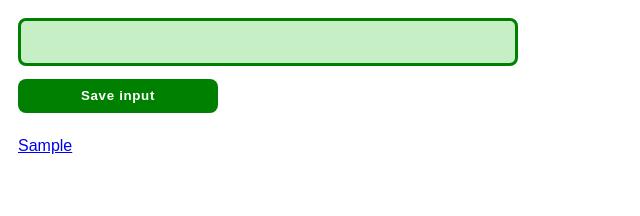
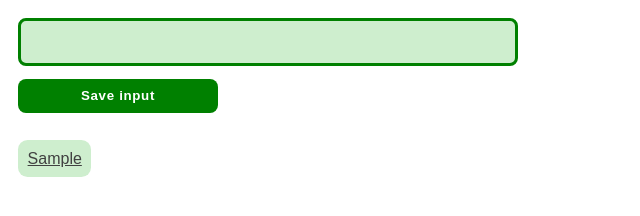
Before and after one commit to MaciejBodnar7/leads-tracker, a plain HTML site: page index.html in a window 1280 px wide. Both pictures are taken after typing "Sample" into the empty fields and a click on the button "Save input". Shown: the whole page, without its empty margins (0-640 px from the left). Drawn offline with Linux system fonts and the light colour scheme.

Commit message:
icon, styling

```diff
--- a/style.css
+++ b/style.css
@@ -1,5 +1,6 @@
 * {
   box-sizing: border-box;
+  color: #404040;
 }
 body {
   margin: 0;
@@ -14,21 +15,27 @@ ul {
   padding: 0;
 }
 li {
-  width: 4rem;
-  margin-top: 0.4em;
+  width: fit-content;
+  margin-top: 0.6em;
   font-weight: 500;
   font-size: 1rem;
-  border-bottom: 3px solid green;
-  padding-bottom: 0.3em;
+  background: rgb(206, 238, 206);
+  padding: 0.6em;
+  border-radius: 0.6rem;
 }
-li:last-child {
-  border: 0;
+li:nth-child(2n) {
+  background: none;
+}
+a {
+  text-decoration: underline;
+  color: #404040;
 }
 .container {
   margin: 1em;
   display: flex;
   flex-direction: column;
   max-width: 500px;
+  min-width: 500px;
 }
 .text-input {
   width: 100%;
@@ -36,7 +43,7 @@ li:last-child {
   margin-bottom: 1em;
   border: 3px solid green;
   border-radius: 0.5rem;
-  background-color: rgb(198, 239, 198);
+  background-color: rgb(206, 238, 206);
   font-weight: 500;
 }
 .text-save-btn {
```
Also changed, not shown: icon.png (added).
